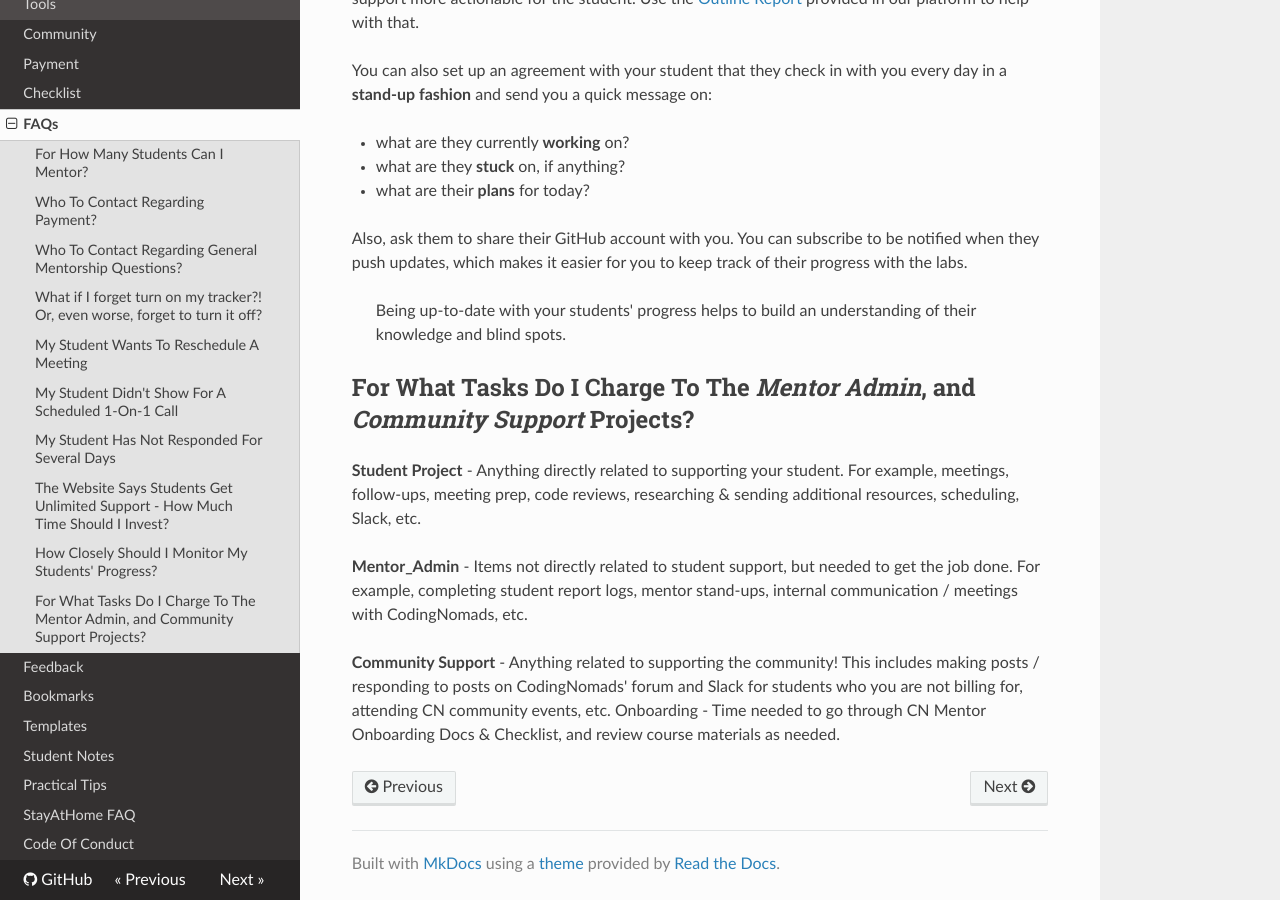
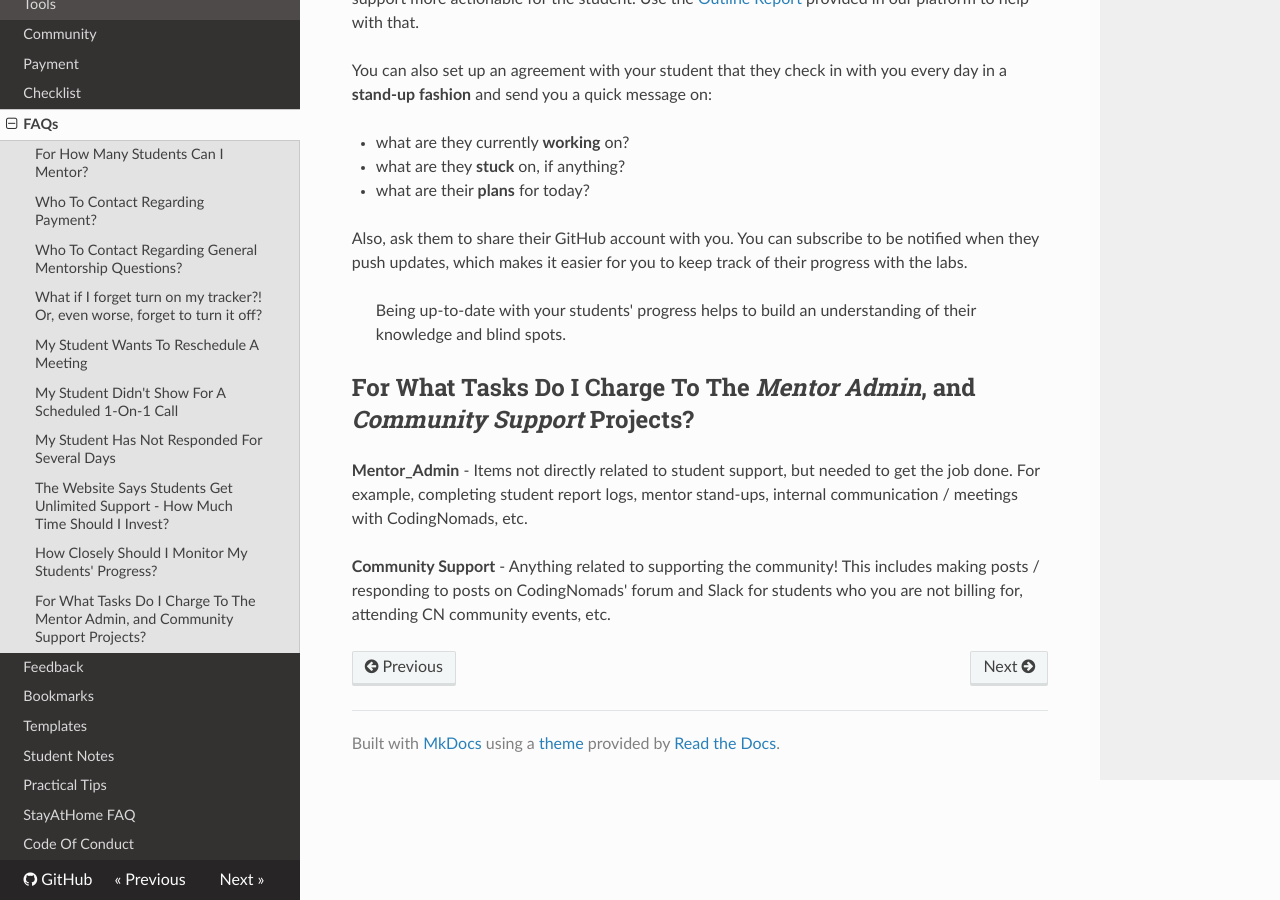
Before and after one commit to CodingNomads/mentor-docs, an MkDocs documentation site: the page built from docs/09_faq.md, in a window 1280 px wide and 900 px high, scrolled down 2666 px. Built offline with MkDocs 1.6.1, drawn with Linux system fonts in a browser that asks for light colours; nearby versions of some CDN libraries.

Commit message:
updated faqs

```diff
--- a/docs/09_faq.md
+++ b/docs/09_faq.md
@@ -71,9 +71,6 @@ Also, ask them to share their GitHub account with you. You can subscribe to be n
 
 ## For What Tasks Do I Charge To The _Mentor Admin_, and _Community Support_ Projects?
 
-**Student Project** - Anything directly related to supporting your student. For example, meetings, follow-ups, meeting prep, code reviews, researching & sending additional resources, scheduling, Slack, etc.
-
 **Mentor_Admin** - Items not directly related to student support, but needed to get the job done. For example, completing student report logs, mentor stand-ups, internal communication / meetings with CodingNomads, etc.
 
 **Community Support** - Anything related to supporting the community! This includes making posts / responding to posts on CodingNomads' forum and Slack for students who you are not billing for, attending CN community events, etc.
-Onboarding - Time needed to go through CN Mentor Onboarding Docs & Checklist, and review course materials as needed.
```
